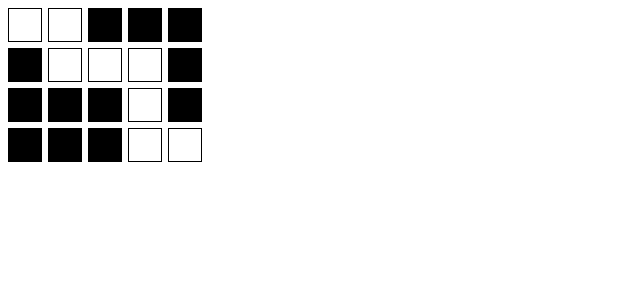
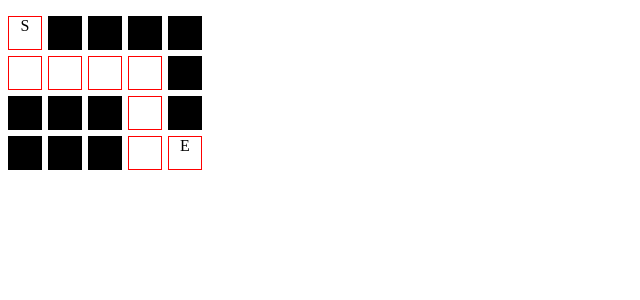
Before and after one commit to judgeou/maze, a Vue app: page / in a window 1280 px wide. Shown: the top 300 px of the page, without its empty margins (0-640 px from the left). Built offline with nearby package versions, Linux system fonts and the light colour scheme; the HTML template or start-up script is replaced by a standard one.

Commit message:
ui 更新

```diff
--- a/components/DivMatrix.vue
+++ b/components/DivMatrix.vue
@@ -1,39 +1,62 @@
 <template>
-  <div class="div-matrix">
-    <div v-for="(row, x) in matrix" :key="x">
-      <div class="cell" :class="{ black: p <= 0 }" v-for="(p, y) in row" :key="y" :style="{ left: `${y * 2.5}em`, top: `${x * 2.5}em` }">
+  <div>
+    <div class="top">
 
+    </div>
+
+    <div class="div-matrix">
+      <div v-for="(row, x) in matrix" :key="x">
+        <div class="cell"
+          :class="{ black: p <= 0, path: isPath(x, y) }"
+          v-for="(p, y) in row" :key="y" :style="{ left: `${y * 2.5}em`, top: `${x * 2.5}em` }">
+          {{ start[0] === x && start[1] === y ? 'S' : '' }}
+          {{ end[0] === x && end[1] === y ? 'E' : '' }}
+        </div>
       </div>
     </div>
+
   </div>
 </template>
 
 <script>
 import { solveMaze } from '../lib/matrix'
 
-const m = [
-  [1, 1, 0, 0, 0],
-  [0, 1, 1, 1, 0],
-  [0, 0, 0, 1, 0],
-  [0, 0, 0, 1, 1]
-]
-
 export default {
   data () {
     return {
-      matrix: []
+      start: [0, 0],
+      end: [3, 4],
+      matrix: [],
+      paths: []
+    }
+  },
+  methods: {
+    solve () {
+      const paths = solveMaze(m, [0, 0], [3, 4])
+      this.paths = paths
+    },
+    isPath (x, y) {
+      const p = this.paths.find(path => path[0] === x && path[1] === y)
+      return p
     }
   },
   created () {
-    this.matrix = m
-    console.log(
-      solveMaze(m, [0, 0], [3, 4])
-    )
+    const m = this.matrix = [
+      [1, 0, 0, 0, 0],
+      [1, 1, 1, 1, 0],
+      [0, 0, 0, 1, 0],
+      [0, 0, 0, 1, 1]
+    ]
+    const { start, end } = this
+    this.paths = solveMaze(m, start, end)
   }
 }
 </script>
 
 <style>
+.top {
+  margin-bottom: 1em;
+}
 .div-matrix {
   position: relative;
 }
@@ -42,6 +65,10 @@ export default {
   width: 2em;
   height: 2em;
   position:absolute;
+  text-align: center;
+}
+.cell.path {
+  border: 1px red solid;
 }
 .black {
   background: black;
```
Also changed, not shown: 1 other file (tests, documents, lock files or other folders).
